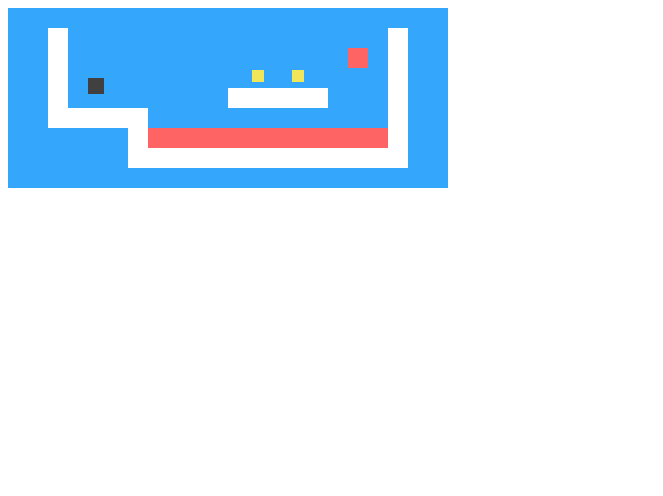
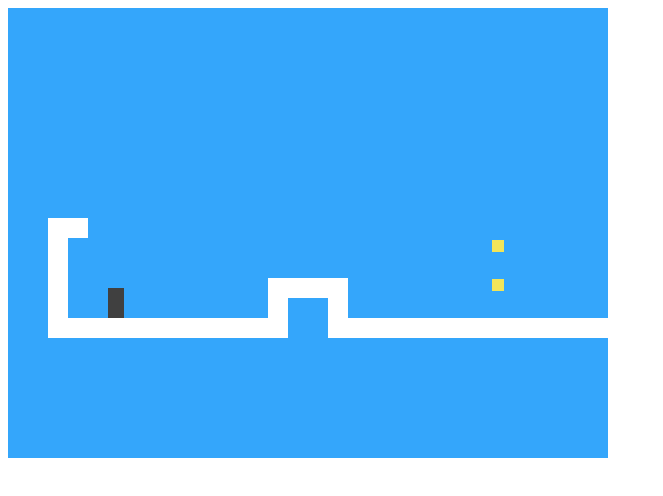
Before and after one commit to n-ckr-ch-rds-n/platformer, a plain HTML site: page index.html in a window 1280 px wide. Shown: the whole page, without its empty margins (0-663 px from the left). Drawn offline with Linux system fonts and the light colour scheme.

Commit message:
added level variables

```diff
--- a/index.html
+++ b/index.html
@@ -6,33 +6,10 @@
   <link rel="stylesheet" href="css/game.css">
 </head>
 <body>
-  <script src="js/vec.js"></script>
-  <script src="js/coin.js"></script>
-  <script src="js/lava.js"></script>
-  <script src="js/level.js"></script>
-  <script src="js/player.js"></script>
-  <script src="js/state.js"></script>
-  <script src="js/draw.js"></script>
+  <script src="js/levels.js"></script>
+  <script src="js/game.js"></script>
 <script>
-let simpleLevelPlan = `
-......................
-..#................#..
-..#..............=.#..
-..#.........o.o....#..
-..#.@......#####...#..
-..#####............#..
-......#++++++++++++#..
-......##############..
-......................`;
-const levelChars = {
-  ".": "empty", "#": "wall", "+": "lava",
-  "@": Player, "o": Coin,
-  "=": Lava, "|": Lava, "v": Lava
-};
-let simpleLevel = new Level(simpleLevelPlan);
-let display = new DOMDisplay(document.body, simpleLevel);
-display.syncState(State.start(simpleLevel));
-
+  runGame(GAME_LEVELS, DOMDisplay);
 </script>
 
 </body>
--- /dev/null
+++ b/js/game.js
@@ -0,0 +1,359 @@
+var simpleLevelPlan = `
+......................
+..#................#..
+..#..............=.#..
+..#.........o.o....#..
+..#.@......#####...#..
+..#####............#..
+......#++++++++++++#..
+......##############..
+......................`;
+
+var Level = class Level {
+  constructor(plan) {
+    let rows = plan.trim().split("\n").map(l => [...l]);
+    this.height = rows.length;
+    this.width = rows[0].length;
+    this.startActors = [];
+
+    this.rows = rows.map((row, y) => {
+      return row.map((ch, x) => {
+        let type = levelChars[ch];
+        if (typeof type == "string") return type;
+        this.startActors.push(
+          type.create(new Vec(x, y), ch));
+        return "empty";
+      });
+    });
+  }
+}
+
+var State = class State {
+  constructor(level, actors, status) {
+    this.level = level;
+    this.actors = actors;
+    this.status = status;
+  }
+
+  static start(level) {
+    return new State(level, level.startActors, "playing");
+  }
+
+  get player() {
+    return this.actors.find(a => a.type == "player");
+  }
+}
+
+var Vec = class Vec {
+  constructor(x, y) {
+    this.x = x; this.y = y;
+  }
+  plus(other) {
+    return new Vec(this.x + other.x, this.y + other.y);
+  }
+  times(factor) {
+    return new Vec(this.x * factor, this.y * factor);
+  }
+}
+
+var Player = class Player {
+  constructor(pos, speed) {
+    this.pos = pos;
+    this.speed = speed;
+  }
+
+  get type() { return "player"; }
+
+  static create(pos) {
+    return new Player(pos.plus(new Vec(0, -0.5)),
+                      new Vec(0, 0));
+  }
+}
+
+Player.prototype.size = new Vec(0.8, 1.5);
+
+var Lava = class Lava {
+  constructor(pos, speed, reset) {
+    this.pos = pos;
+    this.speed = speed;
+    this.reset = reset;
+  }
+
+  get type() { return "lava"; }
+
+  static create(pos, ch) {
+    if (ch == "=") {
+      return new Lava(pos, new Vec(2, 0));
+    } else if (ch == "|") {
+      return new Lava(pos, new Vec(0, 2));
+    } else if (ch == "v") {
+      return new Lava(pos, new Vec(0, 3), pos);
+    }
+  }
+}
+
+Lava.prototype.size = new Vec(1, 1);
+
+var Coin = class Coin {
+  constructor(pos, basePos, wobble) {
+    this.pos = pos;
+    this.basePos = basePos;
+    this.wobble = wobble;
+  }
+
+  get type() { return "coin"; }
+
+  static create(pos) {
+    let basePos = pos.plus(new Vec(0.2, 0.1));
+    return new Coin(basePos, basePos,
+                    Math.random() * Math.PI * 2);
+  }
+}
+
+Coin.prototype.size = new Vec(0.6, 0.6);
+
+var levelChars = {
+  ".": "empty", "#": "wall", "+": "lava",
+  "@": Player, "o": Coin,
+  "=": Lava, "|": Lava, "v": Lava
+};
+
+var simpleLevel = new Level(simpleLevelPlan);
+
+function elt(name, attrs, ...children) {
+  let dom = document.createElement(name);
+  for (let attr of Object.keys(attrs)) {
+    dom.setAttribute(attr, attrs[attr]);
+  }
+  for (let child of children) {
+    dom.appendChild(child);
+  }
+  return dom;
+}
+
+var DOMDisplay = class DOMDisplay {
+  constructor(parent, level) {
+    this.dom = elt("div", {class: "game"}, drawGrid(level));
+    this.actorLayer = null;
+    parent.appendChild(this.dom);
+  }
+
+  clear() { this.dom.remove(); }
+}
+
+var scale = 20;
+
+function drawGrid(level) {
+  return elt("table", {
+    class: "background",
+    style: `width: ${level.width * scale}px`
+  }, ...level.rows.map(row =>
+    elt("tr", {style: `height: ${scale}px`},
+        ...row.map(type => elt("td", {class: type})))
+  ));
+}
+
+function drawActors(actors) {
+  return elt("div", {}, ...actors.map(actor => {
+    let rect = elt("div", {class: `actor ${actor.type}`});
+    rect.style.width = `${actor.size.x * scale}px`;
+    rect.style.height = `${actor.size.y * scale}px`;
+    rect.style.left = `${actor.pos.x * scale}px`;
+    rect.style.top = `${actor.pos.y * scale}px`;
+    return rect;
+  }));
+}
+
+DOMDisplay.prototype.syncState = function(state) {
+  if (this.actorLayer) this.actorLayer.remove();
+  this.actorLayer = drawActors(state.actors);
+  this.dom.appendChild(this.actorLayer);
+  this.dom.className = `game ${state.status}`;
+  this.scrollPlayerIntoView(state);
+};
+
+DOMDisplay.prototype.scrollPlayerIntoView = function(state) {
+  let width = this.dom.clientWidth;
+  let height = this.dom.clientHeight;
+  let margin = width / 3;
+
+  // The viewport
+  let left = this.dom.scrollLeft, right = left + width;
+  let top = this.dom.scrollTop, bottom = top + height;
+
+  let player = state.player;
+  let center = player.pos.plus(player.size.times(0.5))
+                         .times(scale);
+
+  if (center.x < left + margin) {
+    this.dom.scrollLeft = center.x - margin;
+  } else if (center.x > right - margin) {
+    this.dom.scrollLeft = center.x + margin - width;
+  }
+  if (center.y < top + margin) {
+    this.dom.scrollTop = center.y - margin;
+  } else if (center.y > bottom - margin) {
+    this.dom.scrollTop = center.y + margin - height;
+  }
+};
+
+Level.prototype.touches = function(pos, size, type) {
+  var xStart = Math.floor(pos.x);
+  var xEnd = Math.ceil(pos.x + size.x);
+  var yStart = Math.floor(pos.y);
+  var yEnd = Math.ceil(pos.y + size.y);
+
+  for (var y = yStart; y < yEnd; y++) {
+    for (var x = xStart; x < xEnd; x++) {
+      let isOutside = x < 0 || x >= this.width ||
+                      y < 0 || y >= this.height;
+      let here = isOutside ? "wall" : this.rows[y][x];
+      if (here == type) return true;
+    }
+  }
+  return false;
+};
+
+State.prototype.update = function(time, keys) {
+  let actors = this.actors
+    .map(actor => actor.update(time, this, keys));
+  let newState = new State(this.level, actors, this.status);
+
+  if (newState.status != "playing") return newState;
+
+  let player = newState.player;
+  if (this.level.touches(player.pos, player.size, "lava")) {
+    return new State(this.level, actors, "lost");
+  }
+
+  for (let actor of actors) {
+    if (actor != player && overlap(actor, player)) {
+      newState = actor.collide(newState);
+    }
+  }
+  return newState;
+};
+
+function overlap(actor1, actor2) {
+  return actor1.pos.x + actor1.size.x > actor2.pos.x &&
+         actor1.pos.x < actor2.pos.x + actor2.size.x &&
+         actor1.pos.y + actor1.size.y > actor2.pos.y &&
+         actor1.pos.y < actor2.pos.y + actor2.size.y;
+}
+
+Lava.prototype.collide = function(state) {
+  return new State(state.level, state.actors, "lost");
+};
+
+Coin.prototype.collide = function(state) {
+  let filtered = state.actors.filter(a => a != this);
+  let status = state.status;
+  if (!filtered.some(a => a.type == "coin")) status = "won";
+  return new State(state.level, filtered, status);
+};
+
+Lava.prototype.update = function(time, state) {
+  let newPos = this.pos.plus(this.speed.times(time));
+  if (!state.level.touches(newPos, this.size, "wall")) {
+    return new Lava(newPos, this.speed, this.reset);
+  } else if (this.reset) {
+    return new Lava(this.reset, this.speed, this.reset);
+  } else {
+    return new Lava(this.pos, this.speed.times(-1));
+  }
+};
+
+var wobbleSpeed = 8, wobbleDist = 0.07;
+
+Coin.prototype.update = function(time) {
+  let wobble = this.wobble + time * wobbleSpeed;
+  let wobblePos = Math.sin(wobble) * wobbleDist;
+  return new Coin(this.basePos.plus(new Vec(0, wobblePos)),
+                  this.basePos, wobble);
+};
+
+var playerXSpeed = 7;
+var gravity = 30;
+var jumpSpeed = 17;
+
+Player.prototype.update = function(time, state, keys) {
+  let xSpeed = 0;
+  if (keys.ArrowLeft) xSpeed -= playerXSpeed;
+  if (keys.ArrowRight) xSpeed += playerXSpeed;
+  let pos = this.pos;
+  let movedX = pos.plus(new Vec(xSpeed * time, 0));
+  if (!state.level.touches(movedX, this.size, "wall")) {
+    pos = movedX;
+  }
+
+  let ySpeed = this.speed.y + time * gravity;
+  let movedY = pos.plus(new Vec(0, ySpeed * time));
+  if (!state.level.touches(movedY, this.size, "wall")) {
+    pos = movedY;
+  } else if (keys.ArrowUp && ySpeed > 0) {
+    ySpeed = -jumpSpeed;
+  } else {
+    ySpeed = 0;
+  }
+  return new Player(pos, new Vec(xSpeed, ySpeed));
+};
+
+function trackKeys(keys) {
+  let down = Object.create(null);
+  function track(event) {
+    if (keys.includes(event.key)) {
+      down[event.key] = event.type == "keydown";
+      event.preventDefault();
+    }
+  }
+  window.addEventListener("keydown", track);
+  window.addEventListener("keyup", track);
+  return down;
+}
+
+var arrowKeys =
+  trackKeys(["ArrowLeft", "ArrowRight", "ArrowUp"]);
+
+function runAnimation(frameFunc) {
+  let lastTime = null;
+  function frame(time) {
+    if (lastTime != null) {
+      let timeStep = Math.min(time - lastTime, 100) / 1000;
+      if (frameFunc(timeStep) === false) return;
+    }
+    lastTime = time;
+    requestAnimationFrame(frame);
+  }
+  requestAnimationFrame(frame);
+}
+
+function runLevel(level, Display) {
+  let display = new Display(document.body, level);
+  let state = State.start(level);
+  let ending = 1;
+  return new Promise(resolve => {
+    runAnimation(time => {
+      state = state.update(time, arrowKeys);
+      display.syncState(state);
+      if (state.status == "playing") {
+        return true;
+      } else if (ending > 0) {
+        ending -= time;
+        return true;
+      } else {
+        display.clear();
+        resolve(state.status);
+        return false;
+      }
+    });
+  });
+}
+
+async function runGame(plans, Display) {
+  for (let level = 0; level < plans.length;) {
+    let status = await runLevel(new Level(plans[level]),
+                                Display);
+    if (status == "won") level++;
+  }
+  console.log("You've won!");
+}
--- a/js/player.js
+++ b/js/player.js
@@ -17,3 +17,25 @@ class Player {
 }
 
 Player.prototype.size = new Vec(0.8, 1.5);
+
+Player.prototype.update = function (time, state, keys) {
+    let xSpeed = 0;
+    if (keys.ArrowLeft) xSpeed -= playerXSpeed;
+    if (keys.ArrowRight) xSpeed += playerXSpeed;
+    let pos = this.pos;
+    let movedX = pos.plus(new Vec(xSpeed * time, 0));
+    if (!state.level,touches(movedX, this.size, "wall")) {
+      pos = movedX;
+    }
+
+    let ySpeed = this.speed.y + time * gravity;
+    let movedY = pos.plus(new Vec(0, ySpeed * time));
+    if (!state.level.touches(movedY, this.size, "wall")) {
+      pos = movedY;
+    } else if (keys.ArrowUp && ySpeed > 0) {
+      ySpeed = -jumpSpeed;
+    } else {
+      ySpeed = 0;
+    }
+    return new Player(pos, new Vec(xSpeed, ySpeed));
+};
```
Also changed, not shown: js/eventhandler.js (added, +14 -0 lines), js/levels.js (added, +178 -0 lines).
